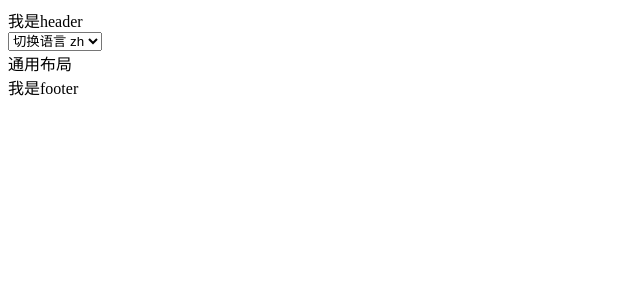
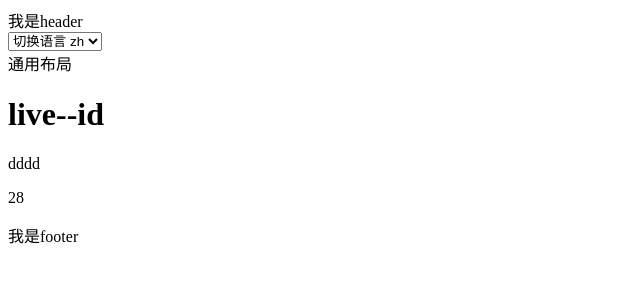
Before and after one commit to iwesion/Nust3-app, a Nuxt app: page /dddd/28 in a window 1280 px wide. Shown: the top 300 px of the page, without its empty margins (0-640 px from the left). Built offline with nearby package versions, Linux system fonts and the light colour scheme.

Commit message:
no message

```diff
--- /dev/null
+++ b/pages/:live/[id].vue
@@ -0,0 +1,19 @@
+<!--
+ * @Author: wesion
+ * @Date: 2022-10-31 15:43:47
+ * @LastEditTime: 2022-10-31 15:46:49
+ * @Description:
+-->
+<template>
+  <div class="">
+    <h1>live--id</h1>
+    <p>{{$route.params.live}}</p>
+    <p>{{$route.params.id}}</p>
+  </div>
+</template>
+
+<script setup>
+import {} from 'vue'
+</script>
+
+<style scoped></style>
--- a/pages/index.vue
+++ b/pages/index.vue
@@ -1,3 +1,9 @@
+<!--
+ * @Author: wesion
+ * @Date: 2022-10-27 10:12:38
+ * @LastEditTime: 2022-10-31 16:01:51
+ * @Description:
+-->
 <template>
     <div>
 
@@ -16,6 +22,8 @@
         <br/>
         <NuxtLink to="/idea">Go Idea Page</NuxtLink>
         <br/>
+        <NuxtLink to="/dddd/28">Go [[live]] Page</NuxtLink>
+        <br/>
         <BaseButton></BaseButton>
 
     </div>
```
